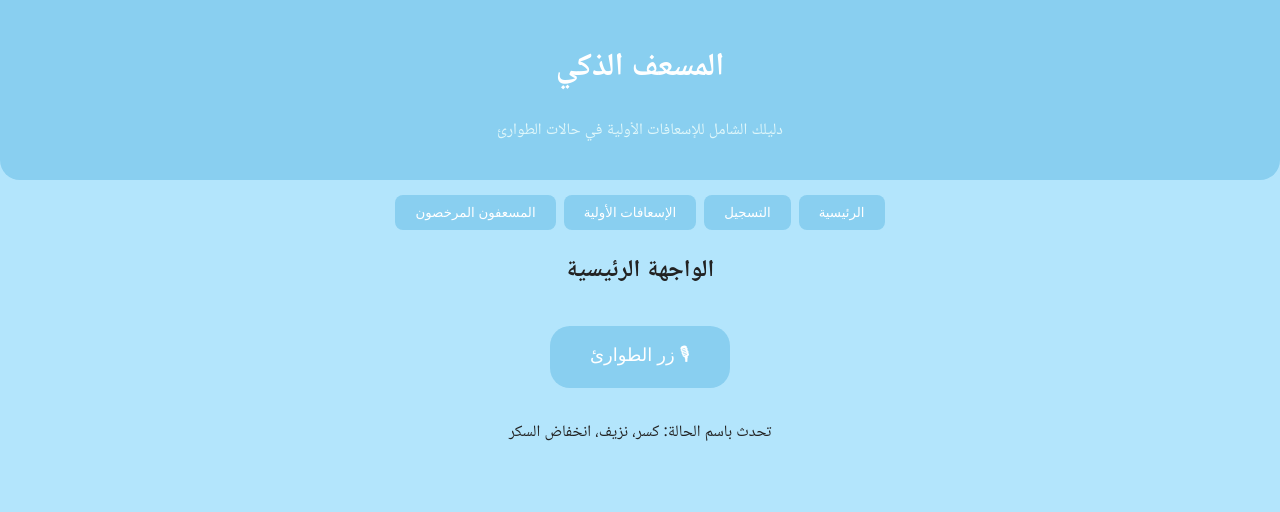
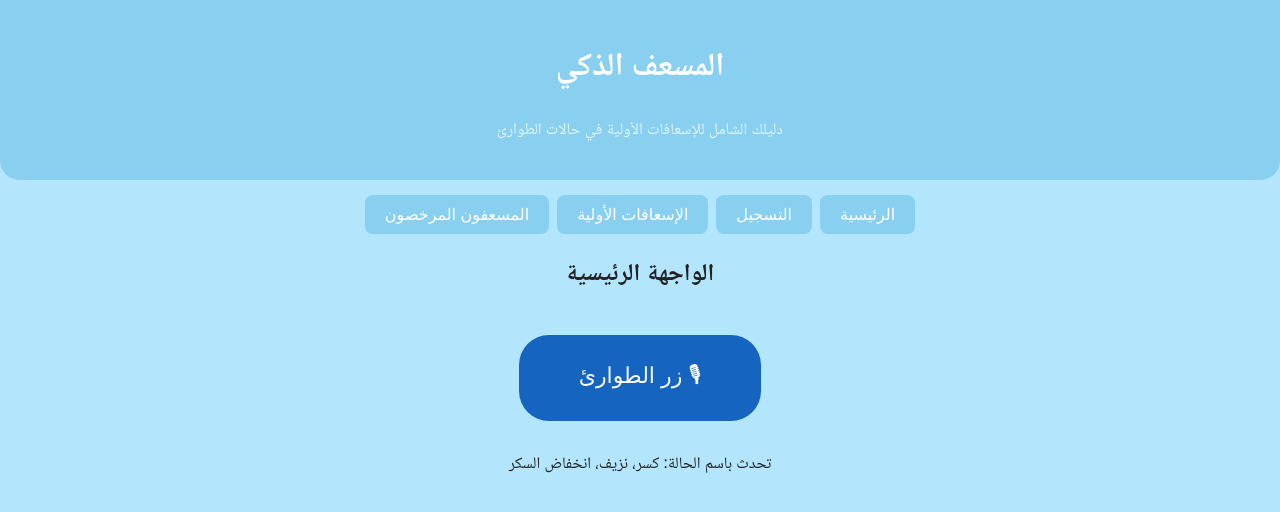
Before and after one commit to Smart-Paramedic/Prohect, a PHP site: page / in a window 1280 px wide. Shown: the top 512 px of the page. Run offline with PHP 8.4, Linux system fonts and the light colour scheme.

Commit message:
Update Style.css

```diff
--- a/Style.css
+++ b/Style.css
@@ -3,6 +3,7 @@
   --lightblue: #B3E5FC;
   --white: #fff;
   --dark: #222;
+  --darkblue: #1565c0;
 }
 
 body {
@@ -29,6 +30,9 @@ nav {
   justify-content: center;
   gap: 8px;
   margin: 15px;
+  flex-wrap: wrap;
+  z-index: 10;
+  position: relative;
 }
 
 nav button {
@@ -38,6 +42,7 @@ nav button {
   padding: 10px 20px;
   border-radius: 8px;
   cursor: pointer;
+  font-size: 16px;
 }
 
 nav button:hover {
@@ -47,14 +52,20 @@ nav button:hover {
 .tab.hidden { display: none; }
 
 .main-btn {
-  background: var(--babyblue);
+  background: var(--darkblue);
   color: var(--white);
   border: none;
-  padding: 16px 40px;
-  border-radius: 20px;
-  font-size: 18px;
+  padding: 24px 60px;
+  border-radius: 30px;
+  font-size: 22px;
   cursor: pointer;
-  margin: 15px 0;
+  margin: 20px 0;
+}
+
+.note {
+  margin-top: 10px;
+  font-size: 16px;
+  color: #222;
 }
 
 .cases-container {
```
